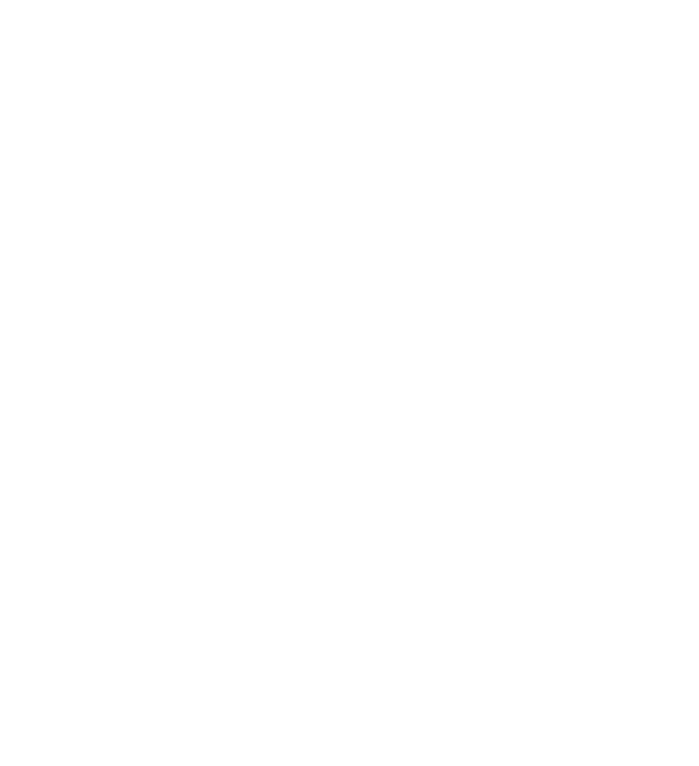
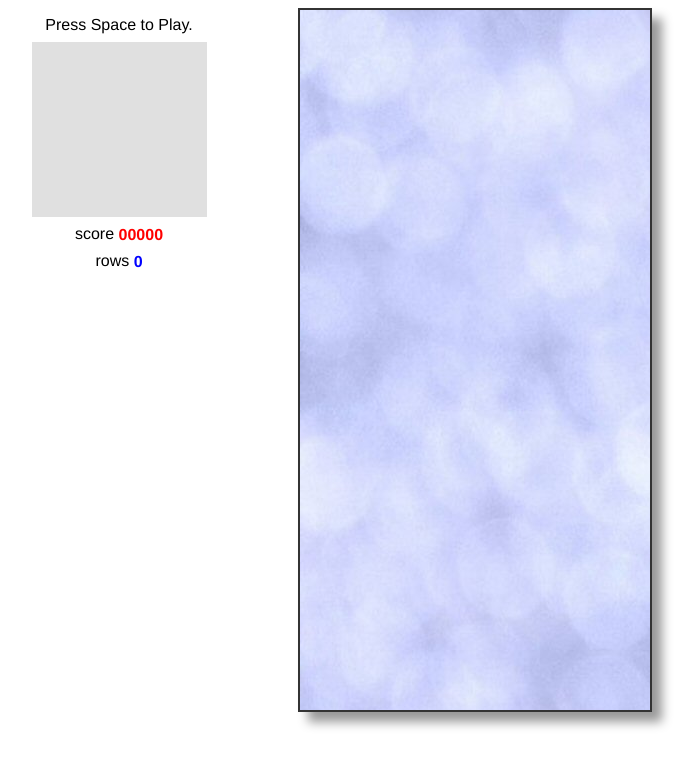
Before and after one commit to randreucetti/javascript-pong, a plain HTML site: page index.html in a window 1280 px wide. Shown: the whole page, without its empty margins (64-763 px from the left). Drawn offline with Linux system fonts and the light colour scheme.

Commit message:
added base formatting

```diff
--- a/index.html
+++ b/index.html
@@ -1,7 +1,219 @@
 <html>
+
 <head>
   <title>
     Javascript Pong
   </title>
+  <style>
+      body {
+      font-family: Helvetica, sans-serif;
+    }
+
+    #tetris {
+      margin: 1em auto;
+      padding: 1em;
+      border: 4px solid black;
+      border-radius: 10px;
+      background-color: #F8F8F8;
+    }
+
+    #stats {
+      display: inline-block;
+      vertical-align: top;
+    }
+
+    #canvas {
+      display: inline-block;
+      vertical-align: top;
+      background: url(texture.jpg);
+      box-shadow: 10px 10px 10px #999;
+      border: 2px solid #333;
+    }
+
+    #menu {
+      display: inline-block;
+      vertical-align: top;
+      position: relative;
+    }
+
+    #menu p {
+      margin: 0.5em 0;
+      text-align: center;
+    }
+
+    #menu p a {
+      text-decoration: none;
+      color: black;
+    }
+
+    #upcoming {
+      display: block;
+      margin: 0 auto;
+      background-color: #E0E0E0;
+    }
+
+    #score {
+      color: red;
+      font-weight: bold;
+      vertical-align: middle;
+    }
+
+    #rows {
+      color: blue;
+      font-weight: bold;
+      vertical-align: middle;
+    }
+
+    #stats {
+      position: absolute;
+      bottom: 0em;
+      right: 1em;
+    }
+
+    @media screen and (min-width: 0px) and (min-height: 0px) {
+      #tetris {
+        font-size: 0.75em;
+        width: 250px;
+      }
+      #menu {
+        width: 100px;
+        height: 200px;
+      }
+      #upcoming {
+        width: 50px;
+        height: 50px;
+      }
+      #canvas {
+        width: 100px;
+        height: 200px;
+      }
+    }
+    /* 10px chunks */
+
+    @media screen and (min-width: 400px) and (min-height: 400px) {
+      #tetris {
+        font-size: 1.00em;
+        width: 350px;
+      }
+      #menu {
+        width: 150px;
+        height: 300px;
+      }
+      #upcoming {
+        width: 75px;
+        height: 75px;
+      }
+      #canvas {
+        width: 150px;
+        height: 300px;
+      }
+    }
+    /* 15px chunks */
+
+    @media screen and (min-width: 500px) and (min-height: 500px) {
+      #tetris {
+        font-size: 1.25em;
+        width: 450px;
+      }
+      #menu {
+        width: 200px;
+        height: 400px;
+      }
+      #upcoming {
+        width: 100px;
+        height: 100px;
+      }
+      #canvas {
+        width: 200px;
+        height: 400px;
+      }
+    }
+    /* 20px chunks */
+
+    @media screen and (min-width: 600px) and (min-height: 600px) {
+      #tetris {
+        font-size: 1.50em;
+        width: 550px;
+      }
+      #menu {
+        width: 250px;
+        height: 500px;
+      }
+      #upcoming {
+        width: 125px;
+        height: 125px;
+      }
+      #canvas {
+        width: 250px;
+        height: 500px;
+      }
+    }
+    /* 25px chunks */
+
+    @media screen and (min-width: 700px) and (min-height: 700px) {
+      #tetris {
+        font-size: 1.75em;
+        width: 650px;
+      }
+      #menu {
+        width: 300px;
+        height: 600px;
+      }
+      #upcoming {
+        width: 150px;
+        height: 150px;
+      }
+      #canvas {
+        width: 300px;
+        height: 600px;
+      }
+    }
+    /* 30px chunks */
+
+    @media screen and (min-width: 800px) and (min-height: 800px) {
+      #tetris {
+        font-size: 2.00em;
+        width: 750px;
+      }
+      #menu {
+        width: 350px;
+        height: 700px;
+      }
+      #upcoming {
+        width: 175px;
+        height: 175px;
+      }
+      #canvas {
+        width: 350px;
+        height: 700px;
+      }
+    }
+    /* 35px chunks */
+
+    @media screen and (min-width: 900px) and (min-height: 900px) {
+      #tetris {
+        font-size: 2.25em;
+        width: 850px;
+      }
+      #menu
+  </style>
 </head>
+<div id="pong">
+  <div id="menu">
+    <p id="start"><a href="javascript:play();">Press Space to Play.</a></p>
+    <p>
+      <canvas id="upcoming"></canvas>
+    </p>
+    <p>score
+      <span id="score">00000</span>
+    </p>
+    <p>rows
+      <span id="rows">0</span>
+    </p>
+  </div>
+  <canvas id="canvas">
+    Sorry, this example cannot be run because your browser does not support the &lt;canvas&gt; element
+  </canvas>
+</div>
+
 </html>
```
Also changed, not shown: texture.jpg (added).
